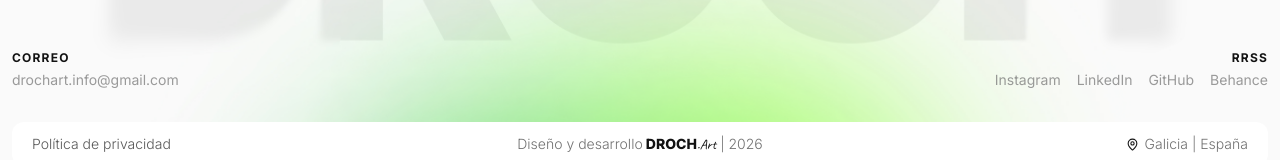
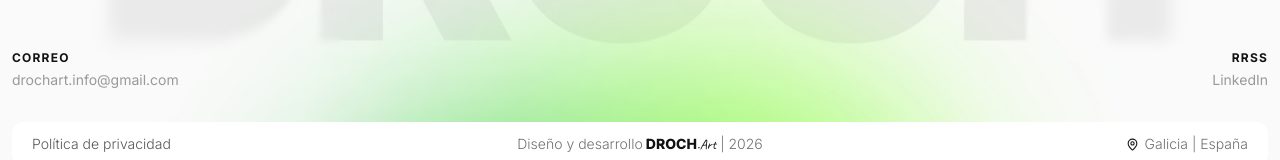
Before and after one commit to diego011294/drochart, a Next.js app: page /politica-privacidad in a window 1280 px wide. Shown: the part 2930-3090 px from the top of the page. Built offline with nearby package versions, Linux system fonts and the light colour scheme.

Commit message:
Ajustes imgs

```diff
--- a/components/footer/Footer.tsx
+++ b/components/footer/Footer.tsx
@@ -5,10 +5,10 @@ import LottieLogo from "@/components/lottielogo/LottieLogo";
 
 // --- Data ---
 const SOCIAL_LINKS = [
-  { label: "Instagram", href: "https://www.instagram.com/droch.art/", },
+  //{ label: "Instagram", href: "https://www.instagram.com/droch.art/", },
   { label: "LinkedIn",  href: "https://www.linkedin.com/in/diego-garcía-rocha" },
-  { label: "GitHub",    href: "https://github.com/diego011294"},
-  { label: "Behance",   href: "https://www.behance.net/droch" },
+  //{ label: "GitHub",    href: "https://github.com/diego011294"},
+  //{ label: "Behance",   href: "https://www.behance.net/droch" },
 ];
 
 const LEGAL_LINKS = [
--- a/components/projects/ProjectContent.tsx
+++ b/components/projects/ProjectContent.tsx
@@ -71,7 +71,7 @@ export default function ProjectContent({
 
         {/* HERO */}
 
-        <div className="relative aspect-16/6 w-full overflow-hidden rounded-lg bg-[#d9d9d9]">
+        <div className="relative aspect-11/6 md:aspect-16/6 w-full overflow-hidden rounded-lg bg-[#d9d9d9]">
           <Image
             src={project.heroImage}
             alt={project.title}
--- a/components/projects/ProjectsSidebar.tsx
+++ b/components/projects/ProjectsSidebar.tsx
@@ -109,7 +109,7 @@ export default function ProjectsSidebar({
                     size-[50px]
                     shrink-0
                     overflow-hidden
-                    rounded-md
+                    rounded-lg
                     border-2
                     transition-all
                     duration-300
--- a/components/proyectos/Proyectos.tsx
+++ b/components/proyectos/Proyectos.tsx
@@ -22,7 +22,7 @@ export default function Proyectos() {
     },
      {
        title: "CENTRO INTERACTÚA",
-       subtitle: "Diseño UI/UX SEO",
+       subtitle: "Diseño UI/UX",
        image: "/img/img-interac.jpg",
        logo: "/img/logo-intera.png",
        tag: "DISEÑO",
```
